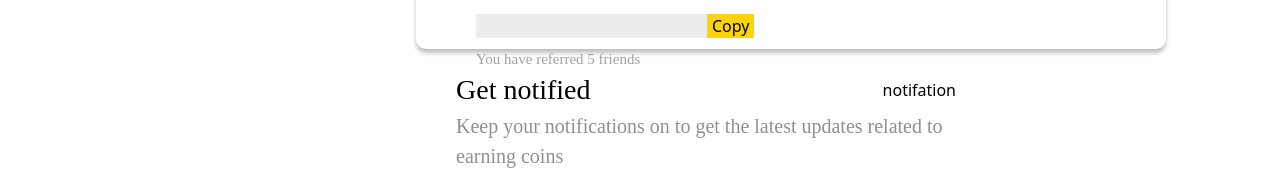
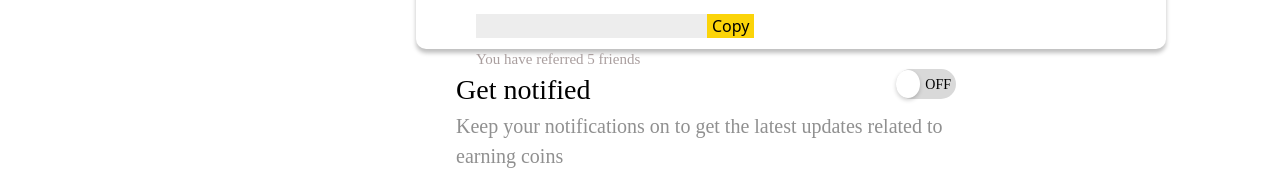
Before and after one commit to Chandan17801/frontend-temp, a Next.js app: page /mordrest in a window 1280 px wide. Shown: the part 769-939 px from the top of the page. Built offline with nearby package versions, Linux system fonts and the light colour scheme.

Commit message:
landing page

```diff
--- a/src/components/Rewords/Rewords.jsx
+++ b/src/components/Rewords/Rewords.jsx
@@ -21,6 +21,11 @@ import coins from '../../assets/coins.png';
 
 function Rewords() {
     const [state, setState] = useState(true);
+    const [isToggled, setToggled] = useState(false);
+
+    const handleToggle = () => {
+        setToggled(!isToggled);
+    };
     return (
         <div>
 
@@ -350,7 +355,46 @@ function Rewords() {
 
 
                                 }}>Get notified</h3>
-                                <button>notifation</button>
+                                <button
+                                    onClick={handleToggle}
+                                    style={{
+                                        border: 'none',
+                                        borderRadius: '20px',
+                                        padding: '0',
+                                        width: '60px',
+                                        height: '30px',
+                                        backgroundColor: isToggled ? '#D9D9D9' : '#D9D9D9',
+                                        display: 'flex',
+                                        alignItems: 'center',
+                                        cursor: 'pointer',
+                                        outline: 'none',
+                                    }}
+                                >
+                                    <div
+                                        style={{
+                                            width: '28px',
+                                            height: '28px',
+                                            borderRadius: '50%',
+                                            backgroundColor: 'white',
+                                            boxShadow: '0px 2px 4px rgba(0, 0, 0, 0.2)',
+                                            transform: `translateX(${isToggled ? '28px' : '0'})`,
+                                            transition: 'transform 0.3s ease',
+                                        }}
+                                    ></div>
+                                    <span
+                                        style={{
+                                            flex: '1',
+                                            display: 'flex',
+                                            justifyContent: isToggled ? 'flex-end' : 'flex-start',
+                                            fontSize: '14px',
+                                            fontFamily: 'Podkova',
+                                            margin: '0 5px',
+                                        }}
+                                    >
+                                        {isToggled ? 'ON' : 'OFF'}
+                                    </span>
+                                </button>
+
 
                             </div>
                             <p style={{
```
